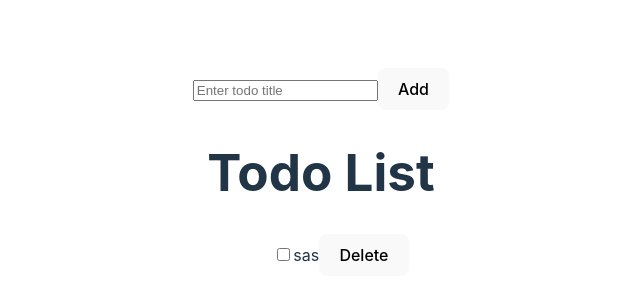
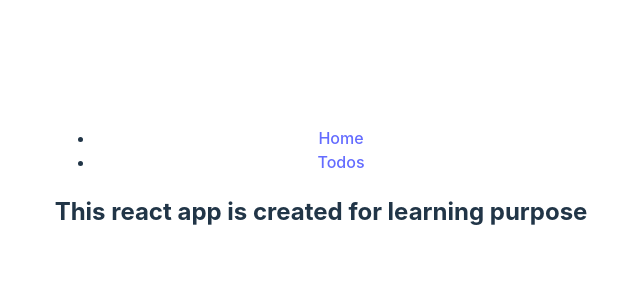
Before and after one commit to deepaksisodiya/react-app, a React (Vite) app: page / in a window 1280 px wide. Shown: the part 220-520 px from the top of the page, without its empty margins (319-959 px from the left). Built offline with nearby package versions, Linux system fonts and the light colour scheme; data requests are answered from the project's data file.

Commit message:
added routing

```diff
--- a/package.json
+++ b/package.json
@@ -26,6 +26,7 @@
     "eslint-plugin-react-refresh": "^0.4.6",
     "prettier": "3.2.5",
     "react-redux": "^9.1.0",
+    "react-router-dom": "^6.22.3",
     "typescript": "^5.2.2",
     "vite": "^5.2.0"
   }
--- a/src/App.tsx
+++ b/src/App.tsx
@@ -1,11 +1,34 @@
 import Todos from './features/todos/Todos';
 import './App.css';
+import { BrowserRouter as Router, Routes, Route } from 'react-router-dom';
+import { Link } from 'react-router-dom';
+
+function Navbar() {
+  return (
+    <nav>
+      <ul>
+        <li>
+          <Link to="/">Home</Link>
+        </li>
+        <li>
+          <Link to="/todos">Todos</Link>
+        </li>
+      </ul>
+    </nav>
+  );
+}
+
+import Home from './features/home/home';
 
 function App() {
   return (
-    <>
-      <Todos />
-    </>
+    <Router>
+      <Navbar />
+      <Routes>
+        <Route path="/" element={<Home />} />
+        <Route path="/todos" element={<Todos />} />
+      </Routes>
+    </Router>
   );
 }
 
--- /dev/null
+++ b/src/features/home/home.tsx
@@ -0,0 +1,5 @@
+function Home() {
+  return <h2>This react app is created for learning purpose</h2>;
+}
+
+export default Home;
```
Also changed, not shown: 1 other file (tests, documents, lock files or other folders).
